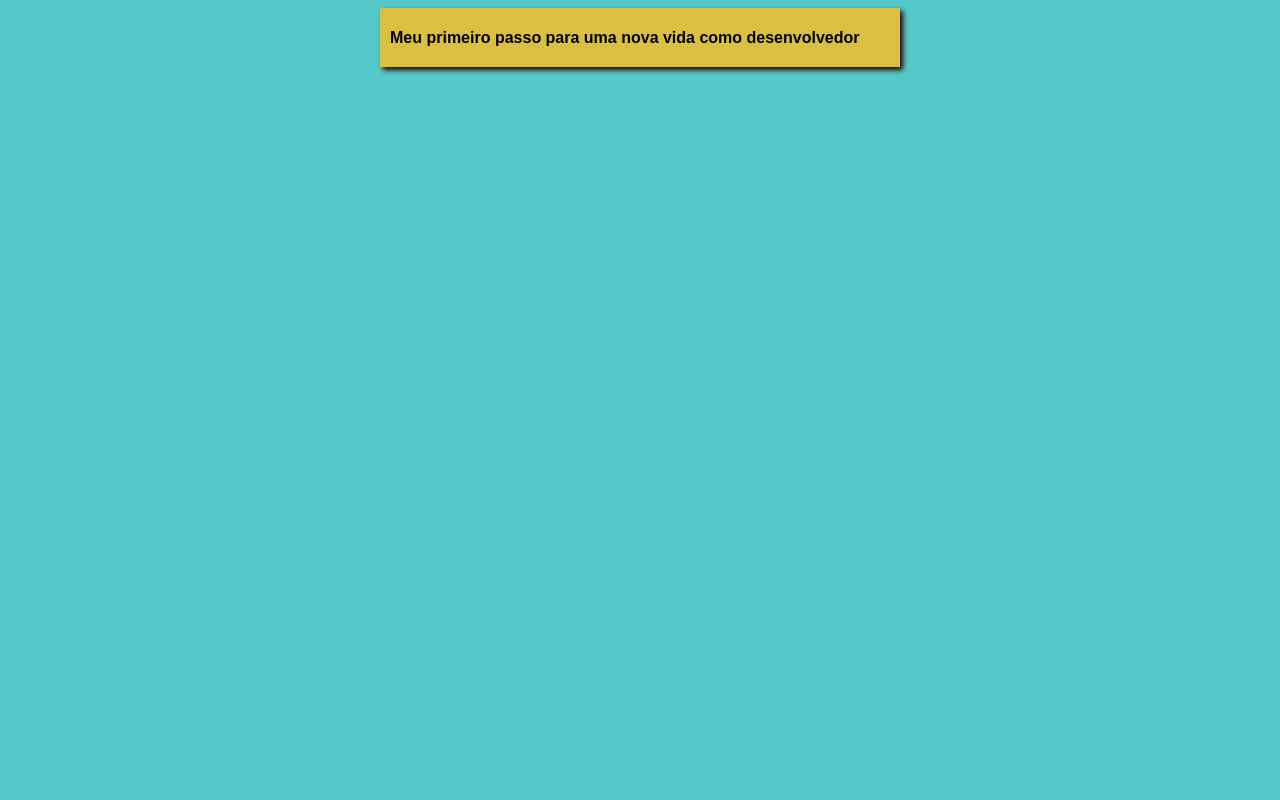
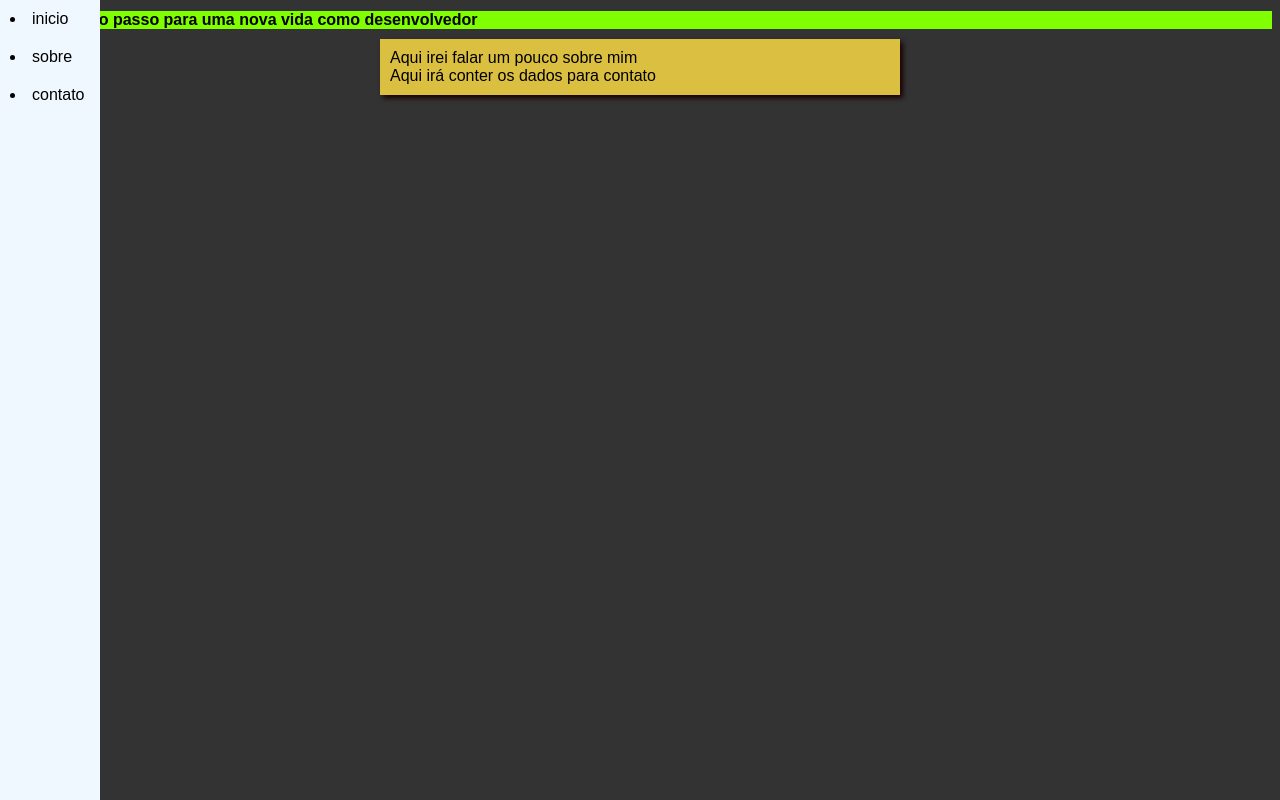
Before and after one commit to CristovaoG/Projeto-Site, a plain HTML site: page index.html in a window 1280 px wide. Drawn offline with Linux system fonts and the light colour scheme.

Commit message:
04-09-23

```diff
--- a/estilos/style.css
+++ b/estilos/style.css
@@ -1,11 +1,36 @@
 *{
     font-family: Arial, Helvetica, sans-serif;
     font-size: 16px;
+}
+
+.navside{
+    background-color: aliceblue;
+    height: 100%;
+    width: 100px;
+    position: fixed;
+    z-index: 1;
+    top: 0;
+    left: 0;
+    overflow-x: hidden;
+
+}
+
+.navside li {
+margin:auto;
+padding: 10px;
+align-content: center;
+
+}
+
+header{
+    background-color: chartreuse;
+    margin-top: 0px;
+    width: auto;
 
 }
 
 body{
-    background-color: rgb(85, 201, 201);
+    background-color: rgba(0, 0, 0, 0.8);
 }
 
 main{
--- a/index.html
+++ b/index.html
@@ -7,11 +7,19 @@
     <title>Meu Portifolio</title>
 </head>
 <body>
+        <div class="navside">
+            <li>inicio</li>
+            <li>sobre</li>
+            <li>contato</li>
+
+        </div>
+        <header>
+            <h1>Meu primeiro passo para uma nova vida como desenvolvedor</h1>
+        </header>
         <main>
-            <header>
-                <h1>Meu primeiro passo para uma nova vida como desenvolvedor</h1>
-            </header>
+            <article>Aqui irei falar um pouco sobre mim</article>
 
+            <div class="contato">Aqui irá conter os dados para contato</div>
         </main>
 
 </body>
```
